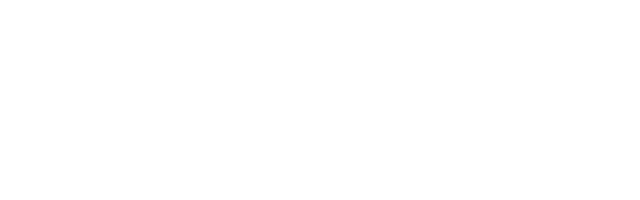
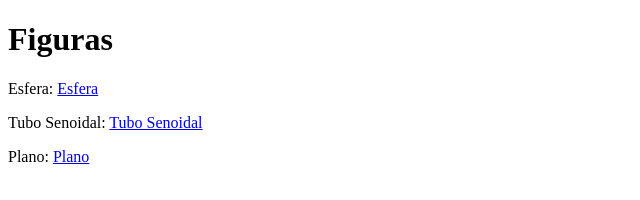
Before and after one commit to agustin58ruiz/agustin58ruiz-ejercicio4, a plain HTML site: page index.html in a window 1280 px wide. Shown: the whole page, without its empty margins (0-640 px from the left). Drawn offline with Linux system fonts and the light colour scheme.

Commit message:
se agregaron menues

```diff
--- a/index.html
+++ b/index.html
@@ -1,9 +1,19 @@
 <!doctype html>
-  <head>
-     <title>Ejecicio semana 4 </title>
-  </head>
-  <body>
+<head>
+    <title>Ejercicio 4</title>
+</head>
 
 
-  </body>
+<body>
+    <h1>Figuras</h1>
+
+    <p>Esfera: <a href=app.html?Forma=Esfera>Esfera</a></p>
+    <p>Tubo Senoidal: <a href=app.html?Forma=Fuelle>Tubo Senoidal</a></p>
+    <p>Plano: <a href=app.html?Forma=Plano>Plano</a></p>
+
+
+</body>
+
+
+
 </html>
```
Also changed, not shown: app.html (+4 -1 lines).
